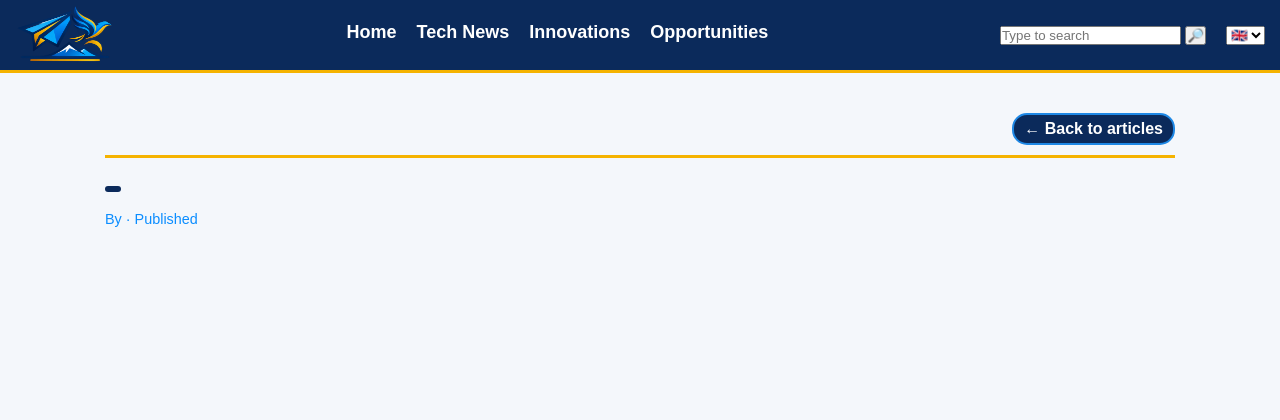
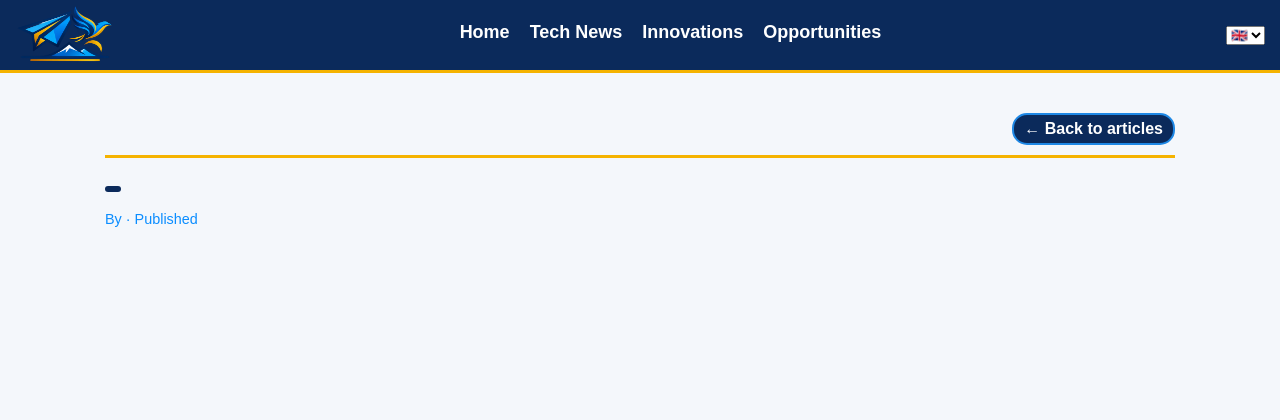
Before and after one commit to NWstevo/Fly-High-Ventures_Blog, a Node project: template views/post.ejs in a window 1280 px wide. Shown: the top 420 px of the page. Run offline with Node 20 templates, Linux system fonts and the light colour scheme; the template is opened without the code that fills it, so the values that code supplies are empty.

Commit message:
Remove the unused search boxes

```diff
--- a/views/index.ejs
+++ b/views/index.ejs
@@ -67,7 +67,6 @@
                 <a class="buttons" href="/posts">Personal Articles</a>
                 <% } %>
                 <a class="buttons <%= activeCategory === 'Opportunity pathways' ? 'active' : '' %>" href="/?category=Opportunity pathways">Opportunity pathways</a>
-                <form action="search" method="get"><input type="text" name="article_search" placeholder="search Articles"></form>
             </div>
         </div>
 
--- a/views/partials/header.ejs
+++ b/views/partials/header.ejs
@@ -27,12 +27,6 @@
         </div>
 
         <div class="nav_bar_right container nav_prop">
-            <search>
-                <form action="/search" method="get">
-                    <input type="search" name="search" placeholder="Type to search">
-                    <button type="submit">🔎</button>
-                </form>
-            </search>
             <%# Logout is a POST route (routes/auth.js), so it needs a form rather than a link. Only shown when logged in. %>
             <% if (locals.user) { %>
             <form action="/logout" method="post" class="nav_logout">
```
